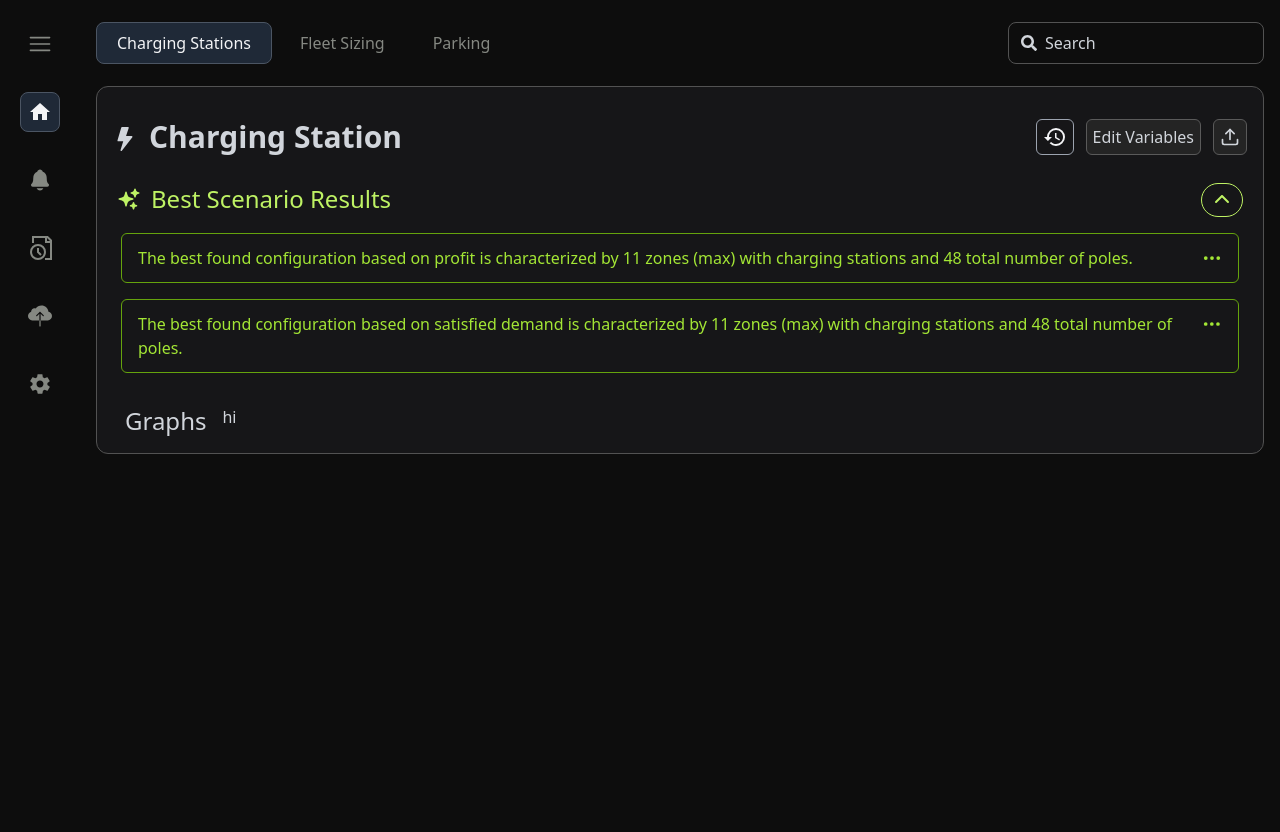
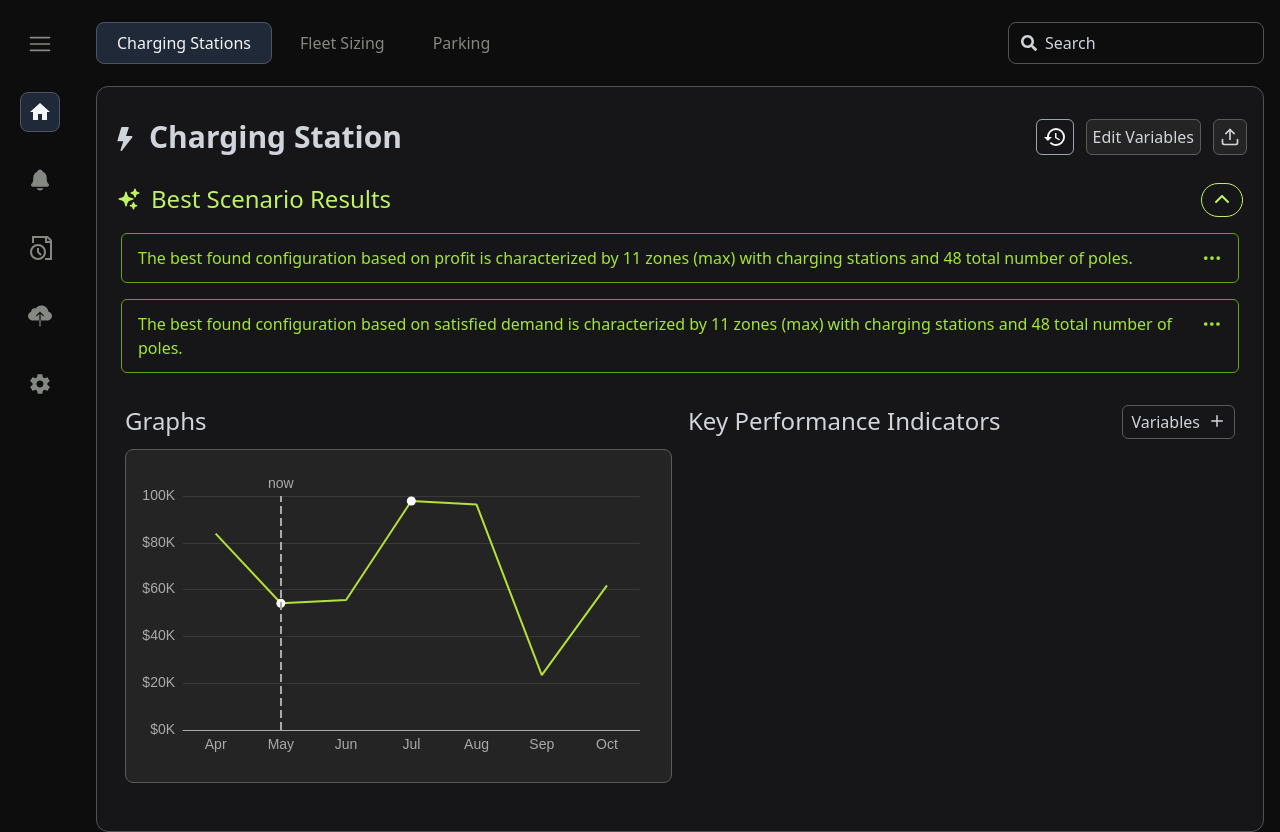
Before and after one commit to Victoriakaey/InsightGrid, a Next.js app: page / in a window 1280 px wide. Before the commit the page ends 800 px from the top, so only its background shows below. Built offline with nearby package versions, Linux system fonts and the light colour scheme.

Commit message:
linechart created

```diff
--- a/app/components/dashboard/bestScenarioResults.tsx
+++ b/app/components/dashboard/bestScenarioResults.tsx
@@ -3,7 +3,7 @@ import React, { useState } from "react";
 import { HiSparkles } from "react-icons/hi2";
 import { BsThreeDots } from "react-icons/bs";
 import { FaChevronUp, FaChevronDown } from "react-icons/fa6";
-import { bestScenarioResultsItems } from "@/data/items";
+import { bestScenarioResultsItems } from "@/lib/items";
 
 export default function BestScenarioResults() {
   const [collapse, setCollapse] = useState<boolean>(true);
--- a/app/components/dashboard/dashboard.tsx
+++ b/app/components/dashboard/dashboard.tsx
@@ -10,7 +10,7 @@ export default function Dashboard() {
       <div className="flex flex-col gap-6 bg-buttonBg rounded-xl w-full p-4 text-gray-300 border border-buttonBorder">
         <Description />
         <BestScenarioResults />
-        <div className="flex px-3 gap-4">
+        <div className="flex px-3 gap-4 mb-8">
           <Graph />
           <Indicator />
         </div>
--- a/app/components/dashboard/description.tsx
+++ b/app/components/dashboard/description.tsx
@@ -1,5 +1,5 @@
 "use client";
-import { dashboardDescriptionItems } from "@/data/items";
+import { dashboardDescriptionItems } from "@/lib/items";
 import React, { useState } from "react";
 import { BsLightningFill } from "react-icons/bs";
 
--- a/app/components/dashboard/graph.tsx
+++ b/app/components/dashboard/graph.tsx
@@ -1,9 +1,13 @@
 import React from "react";
+import LineChart from "./linechart";
 
 export default function Graph() {
   return (
-    <div className="">
+    <div className="flex flex-col gap-3 w-full">
       <p className="text-2xl font-medium"> Graphs </p>
+      <div className="border border-dashboardButtonBorder bg-dashboardButtonBg p-4 rounded-lg">
+        <LineChart />
+      </div>
     </div>
   );
 }
--- a/app/components/dashboard/indicator.tsx
+++ b/app/components/dashboard/indicator.tsx
@@ -1,5 +1,16 @@
 import React from "react";
+import { FiPlus } from "react-icons/fi";
 
 export default function Indicator() {
-  return <div className=""> hi </div>;
+  return (
+    <div className="flex flex-col w-full">
+      <div className="flex justify-between">
+        <p className="text-2xl font-medium"> Key Performance Indicators </p>
+        <button className="flex rounded-md border border-dashboardButtonBorder py-1 px-2 gap-2">
+          <p className="font-light">Variables</p>
+          <FiPlus className="text-lg mt-0.5" />
+        </button>
+      </div>
+    </div>
+  );
 }
--- /dev/null
+++ b/app/components/dashboard/linechart.tsx
@@ -0,0 +1,95 @@
+"use client";
+import React from "react";
+import ReactECharts from "echarts-for-react";
+import { generateFakeChartData } from "@/lib/helperFunctions";
+
+export default function LineChart() {
+  const { months, values } = generateFakeChartData();
+
+  // Find "now" marker and peak marker
+  const nowIndex = 1;
+  const maxIndex = values.indexOf(Math.max(...values));
+
+  const options = {
+    grid: {
+      left: "8%",
+      right: "3%",
+      top: "10%",
+      bottom: "12%",
+    },
+    xAxis: {
+      type: "category",
+      data: months,
+      axisTick: { show: false },
+      axisLine: { lineStyle: { color: "#aaa" } },
+      axisLabel: {
+        color: "#AAA",
+        fontSize: 14,
+      },
+    },
+    yAxis: {
+      type: "value",
+      splitLine: {
+        lineStyle: {
+          color: "rgba(255, 255, 255, 0.1)",
+        },
+      },
+      axisLine: { show: false },
+      axisTick: { show: false },
+      splitNumber: 5,
+      axisLabel: {
+        formatter: (value: number) => `$${value / 1000}K`,
+        color: "#AAA",
+        fontSize: 14,
+      },
+    },
+    series: [
+      {
+        data: values,
+        type: "line",
+        smooth: false,
+        lineStyle: {
+          color: "#B3E237",
+          width: 2,
+        },
+        symbolSize: (value: number, params: any) => {
+          // Highlight "now" and peak
+          return params.dataIndex === nowIndex || params.dataIndex === maxIndex
+            ? 9
+            : 0;
+        },
+        itemStyle: {
+          color: "transparent",
+          borderColor: "transparent",
+          borderWidth: 0,
+        },
+        markLine: {
+          silent: true,
+          symbol: "none",
+          lineStyle: {
+            type: "dashed",
+            color: "#AAA",
+            width: 2,
+          },
+          label: {
+            show: true,
+            position: "end",
+            color: "#AAA",
+            formatter: "now",
+            fontSize: 14,
+          },
+          data: [{ xAxis: nowIndex }],
+        },
+      },
+    ],
+    tooltip: {
+      trigger: "axis",
+    },
+  };
+
+  return (
+    <div>
+      <ReactECharts option={options} />
+    </div>
+  );
+}
--- a/app/components/navbar.tsx
+++ b/app/components/navbar.tsx
@@ -1,6 +1,6 @@
 "use client";
 import React, { useState } from "react";
-import { navbarItems } from "@/data/items";
+import { navbarItems } from "@/lib/items";
 import Searchbox from "./searchbox";
 
 export default function Navbar() {
--- a/app/components/sidebar.tsx
+++ b/app/components/sidebar.tsx
@@ -1,6 +1,6 @@
 "use client";
 import React, { useState } from "react";
-import { sidebarItems } from "@/data/items";
+import { sidebarItems } from "@/lib/items";
 
 export default function Sidebar() {
   const [active, setActive] = useState<string>("home");
--- /dev/null
+++ b/lib/helperFunctions.ts
@@ -0,0 +1,9 @@
+import { faker } from "@faker-js/faker";
+
+export const generateFakeChartData = () => {
+  const months = ["Apr", "May", "Jun", "Jul", "Aug", "Sep", "Oct"];
+  const values = months.map(() =>
+    faker.number.int({ min: 20000, max: 100000 })
+  );
+  return { months, values };
+};
```
Also changed, not shown: package.json (+9 -5 lines), lib/items.tsx (renamed from data/items.tsx), 1 other file (tests, documents, lock files or other folders).
